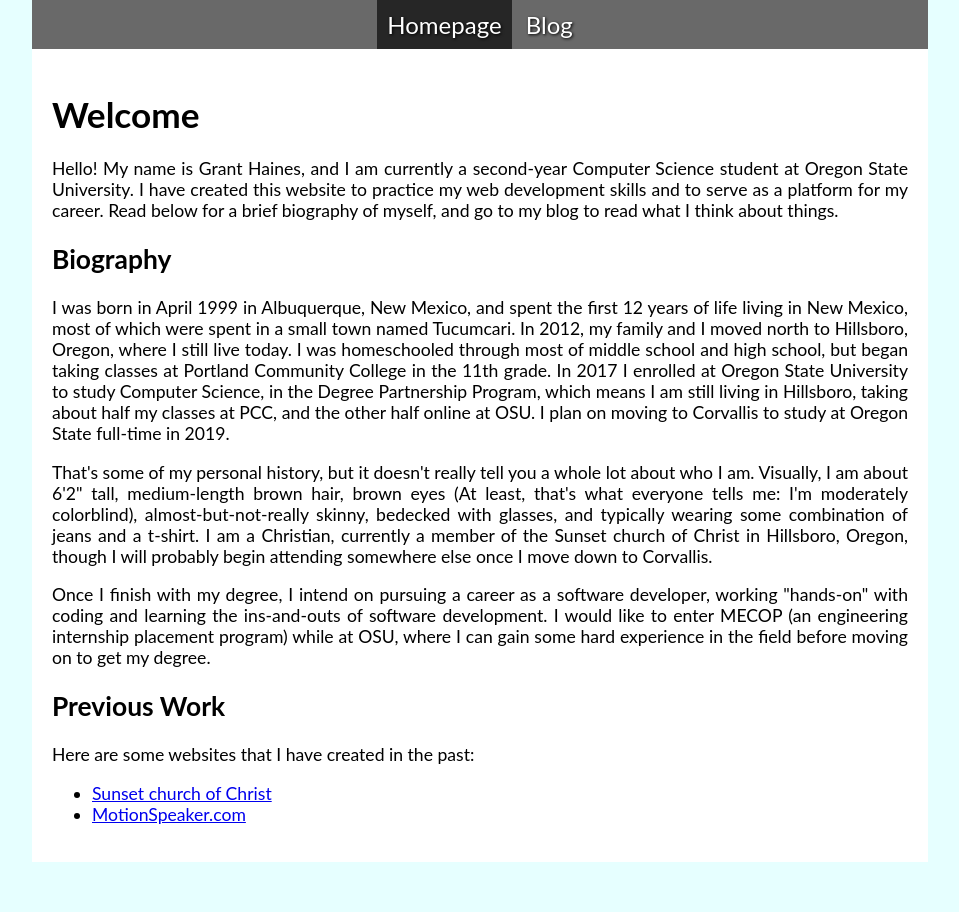
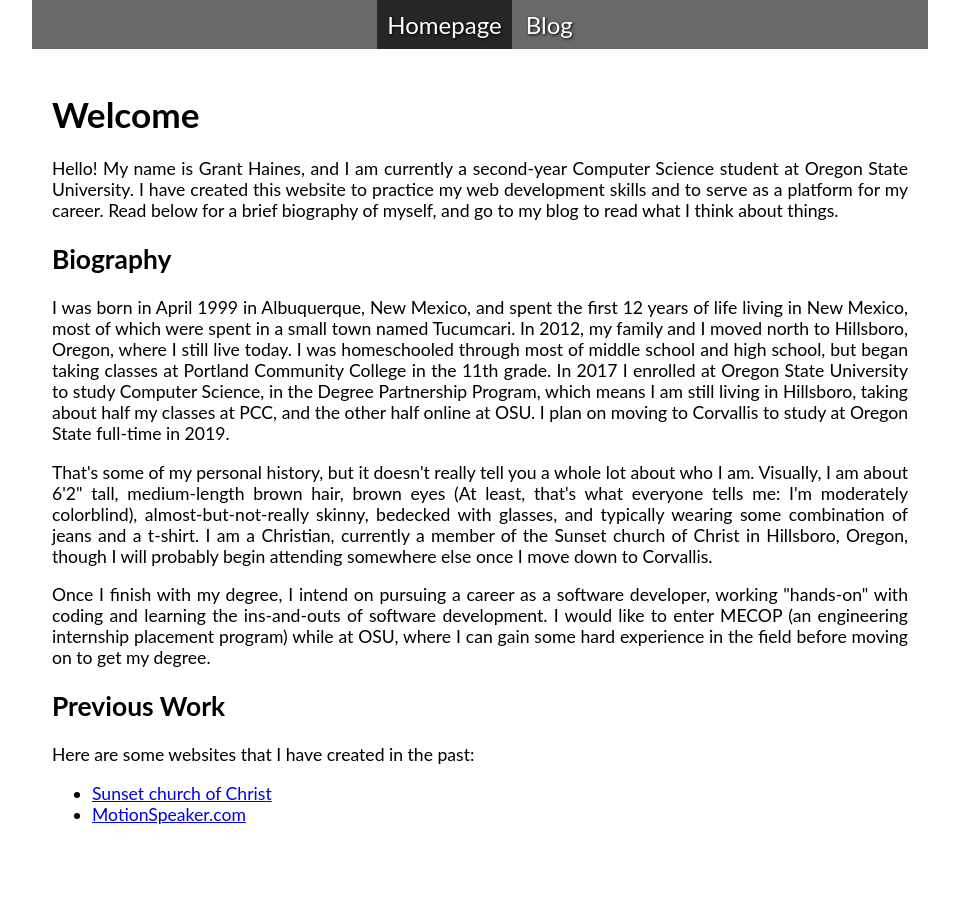
Before and after one commit to GrantHaines/GrantHaines.github.io, a PHP site: page / in a window 1280 px wide. Shown: the whole page, without its empty margins (160-1119 px from the left). Run offline with PHP 8.4, Linux system fonts and the light colour scheme.

Commit message:
Background to white

```diff
--- a/css/mainStyle.css
+++ b/css/mainStyle.css
@@ -12,8 +12,6 @@ html {
 body {
 	margin: 0;
 	font-family: Lato, sans-serif;
-
-	background-color: #e6ffff;
 }
 
 /*
```
